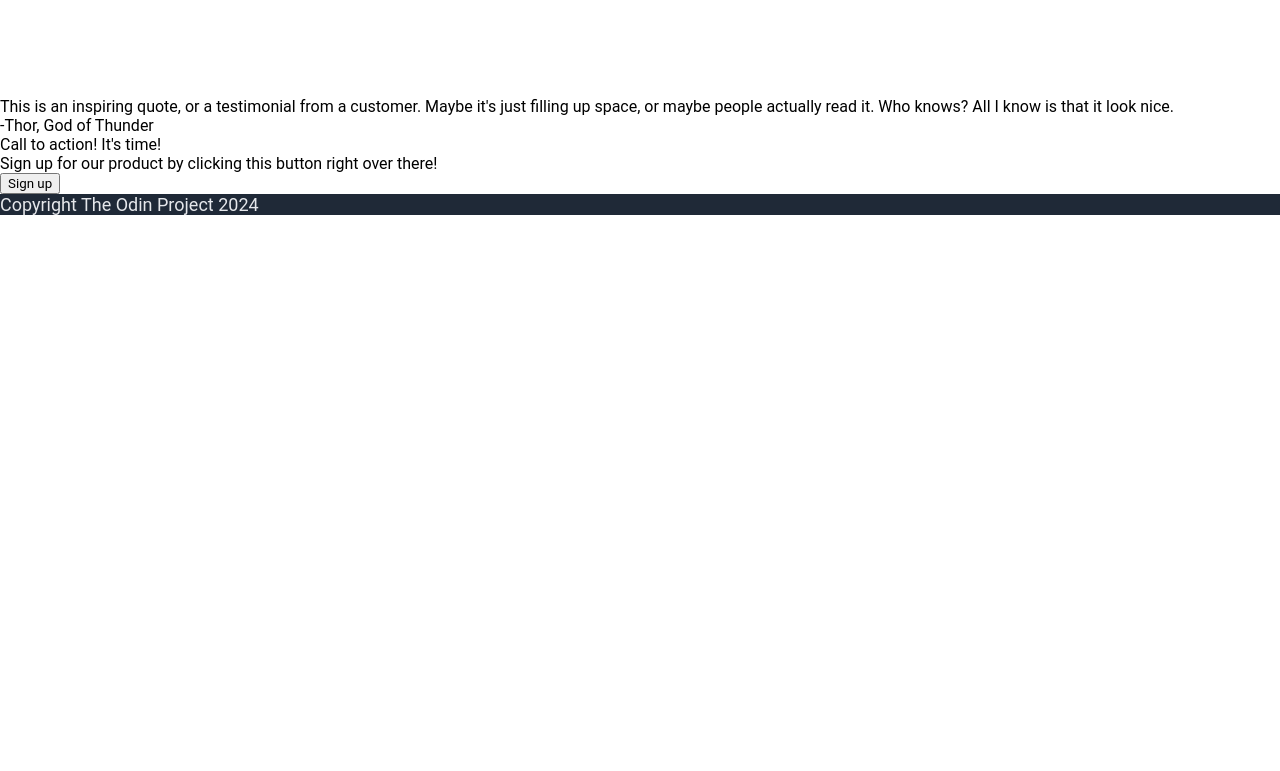
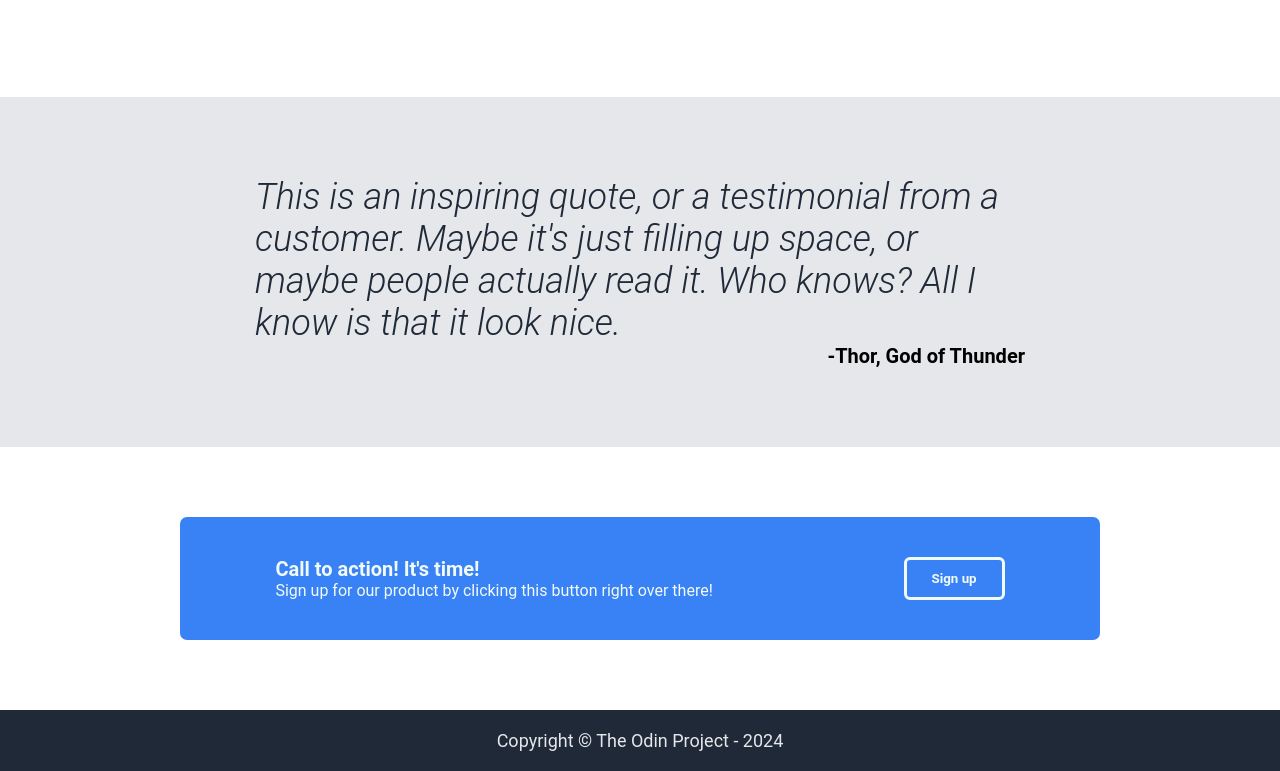
Before and after one commit to nicolaslouge/odin-projects, a plain HTML site: page landing-page/index.html in a window 1280 px wide. Shown: the part 759-1530 px from the top of the page. Before the commit the page ends 974 px from the top, so only its background shows below. Drawn offline with Linux system fonts and the light colour scheme.

Commit message:
Completed landing page. To fix: large resolutions, clean up html/css

```diff
--- a/landing-page/index.html
+++ b/landing-page/index.html
@@ -61,13 +61,17 @@
             </div>
             <div class="quote-author">-Thor, God of Thunder</div>
         </div>
-        <div class="banner">
-            <div class="banner-title">Call to action! It's time!</div>
-            <div class="banner-copy">Sign up for our product by clicking this button right over there!</div>
-            <button>Sign up</button>
+        <div class="banner-section">
+            <div class="banner">
+                <div class="b-title-copy">
+                    <div class="banner-title">Call to action! It's time!</div>
+                    <div class="banner-copy">Sign up for our product by clicking this button right over there!</div>
+                </div>
+                <button class="banner-cta">Sign up</button>
+            </div>
         </div>
         <div class="footer">
-            Copyright The Odin Project 2024
+            Copyright © The Odin Project - 2024
         </div>
     </body>
 </html>
--- a/landing-page/style.css
+++ b/landing-page/style.css
@@ -1,10 +1,10 @@
 *, *::before, *::after {
-  box-sizing: border-box;
+  box-sizing: border-box
 }
 
 * {
     margin: 0;
-    font-family: 'Roboto', 'Times New Roman', Times, serif;
+    font-family: 'Roboto', serif;
 }
 
 .header, .footer {
@@ -67,13 +67,16 @@ p {
   padding-bottom: 10px;
 }
 
-.hero-cta {
-  color: white;
-  font-weight: 700;
-  background-color: #3882f6;
+button {
   border: none;
   border-radius: 6px;
   padding: 8px 25px;
+  font-weight: 700;
+}
+
+.hero-cta {
+  color: white;
+  background-color: #3882f6;
 }
 
 .random-info {
@@ -116,3 +119,59 @@ h2 {
   border-style: solid;
   border-color: #3882F6;
 }
+
+.quote {
+  background-color: #E5E7EB;
+  height: 350px;
+  display: flex;
+  flex-direction: column;
+  justify-content: center;
+  padding: 0 255px;
+}
+
+.quote-copy {
+  font-size: 36px;
+  font-weight: 300;
+  font-style: italic;
+  color: #1F2937;
+}
+
+.quote-author {
+  display: flex;
+  flex-direction: column;
+  align-items: flex-end;
+  font-size: 20px;
+  font-weight: 700;
+}
+
+.banner {
+  display: flex;
+  justify-content: space-around;
+  background-color: #3882F6;
+  margin: 70px 180px;
+  padding: 40px 0;
+  border-radius: 7px;
+}
+
+.b-title-copy {
+  color: #F2FAF8;
+}
+
+.banner-title {
+  font-size: 20px;
+  font-weight: 700;
+}
+
+.banner-cta {
+  background-color: #3882F6;
+  color: #F2FAF8;
+  border: solid #F2FAF8;
+}
+
+.footer {
+  display: flex;
+  flex-direction: column;
+  align-items: center;
+  justify-content: center;
+  padding: 20px 0;
+}
```
